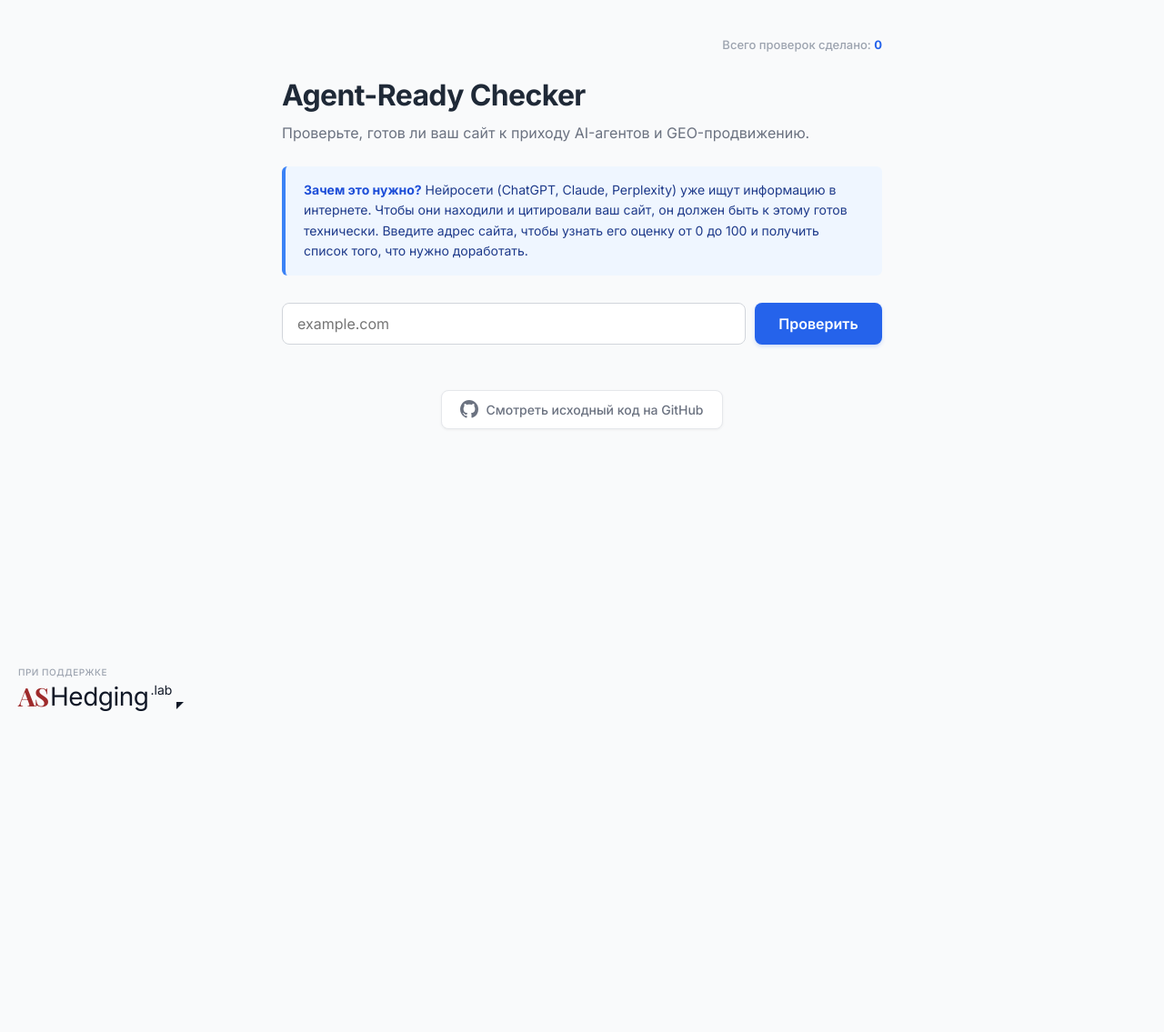
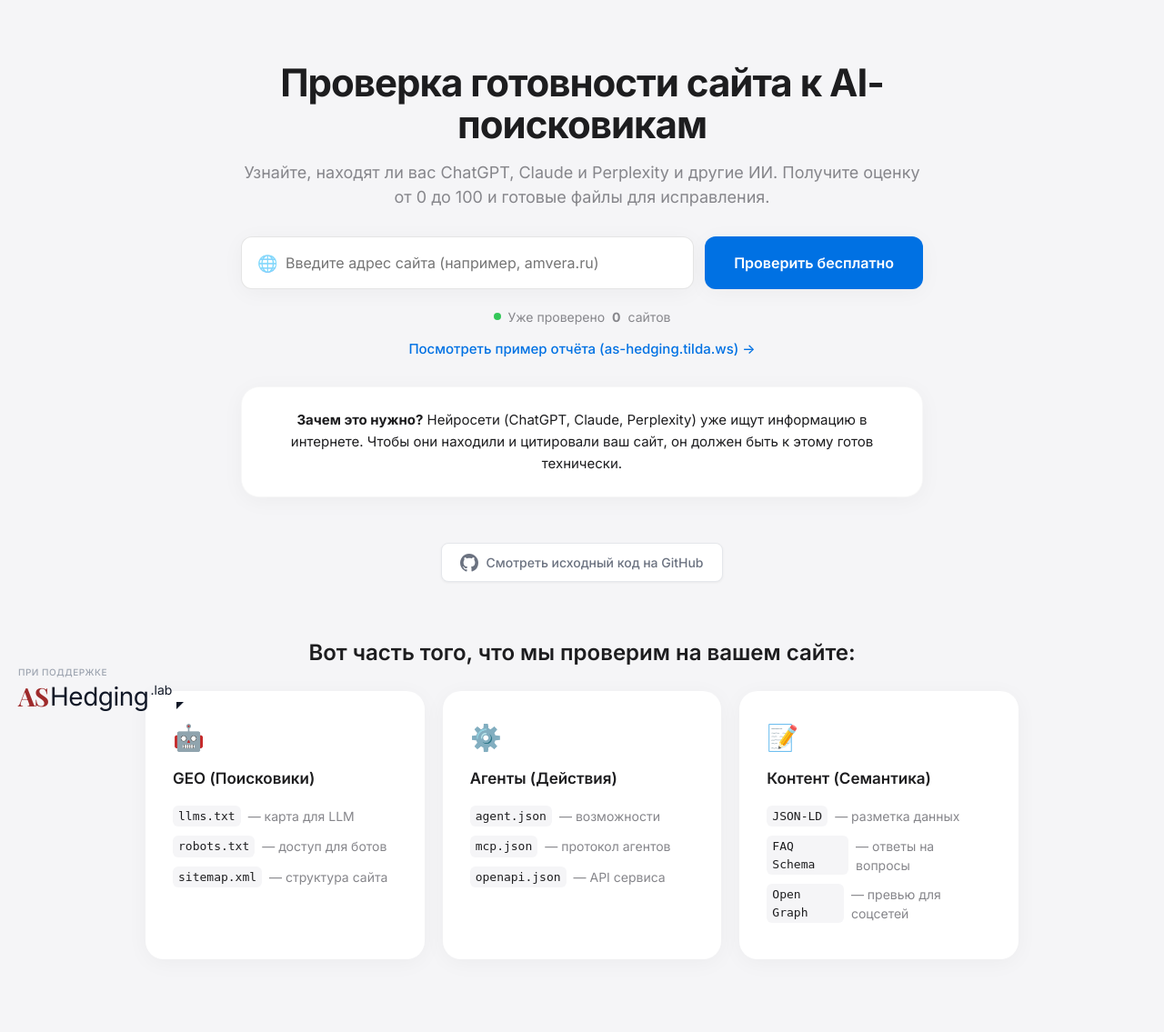
Before and after one commit to artemkoach/agent-ready-checker, a Flask app: page / in a window 1280 px wide. Shown: the whole page at 91% size. Before the commit the page ends 782 px from the top, so only its background shows below. Run offline with Flask 3, Linux system fonts and the light colour scheme; data that the repository does not hold is empty; some web fonts are replaced.

Commit message:
Краткое описание того, что изменил

```diff
--- a/app.py
+++ b/app.py
@@ -76,6 +76,9 @@ def index():
     return render_template("index.html", result=result, error=error,
                            total_checks=current_total, potential_gain=potential_gain,
                            conversion_lift=conversion_lift)
+@app.route("/demo")
+def demo():
+    return render_template("demo.html")
 
 @app.route("/download-files")
 def download_files():
@@ -85,7 +88,9 @@ def download_files():
         return "URL is required", 400
 
     home_html = _fetch(url)
-    links = _extract_links(home_html, url) if home_html else [f"- [Главная]({url}): Главная страница"]
+    links = _extract_links(home_html, url) if home_html else []
+    if not links:
+        links = [f"- [Главная]({url}): Главная страница"]
 
     # --- ГЕНЕРАЦИЯ SITEMAP.XML (С ОЧИСТКОЙ ОТ UTM) ---
     sitemap_xml = '<?xml version="1.0" encoding="UTF-8"?>\n<urlset xmlns="http://www.sitemaps.org/schemas/sitemap/0.9">\n'
--- a/checker.py
+++ b/checker.py
@@ -25,7 +25,7 @@ AI_BOT_KEYWORDS = [
 
 HEADERS = {"User-Agent": "Mozilla/5.0 (Macintosh; Intel Mac OS X 10_15_7) AppleWebKit/537.36 (KHTML, like Gecko) Chrome/120.0.0.0 Safari/537.36"}
 
-def _fetch(url: str, timeout: int = 3):
+def _fetch(url: str, timeout: int = 5):
     """Пробует скачать URL. Возвращает текст или None."""
     try:
         resp = requests.get(url, headers=HEADERS, timeout=timeout, allow_redirects=True)
--- a/templates/index.html
+++ b/templates/index.html
@@ -19,31 +19,64 @@
 
     <style>
         * { box-sizing: border-box; }
-        body { font-family: 'Inter', -apple-system, BlinkMacSystemFont, sans-serif; max-width: 700px; margin: 40px auto; padding: 0 20px; background: #f9fafb; color: #1f2937; line-height: 1.5; }
 
-        @keyframes fadeInUp { from { opacity: 0; transform: translateY(20px); } to { opacity: 1; transform: translateY(0); } }
-        @keyframes popIn { 0% { opacity: 0; transform: scale(0.9); } 100% { opacity: 1; transform: scale(1); } }
-        @keyframes glow { 0% { box-shadow: 0 0 0 0 rgba(234, 179, 8, 0.4); } 70% { box-shadow: 0 0 0 10px rgba(234, 179, 8, 0); } 100% { box-shadow: 0 0 0 0 rgba(234, 179, 8, 0); } }
+        :root {
+            --bg-color: #f5f5f7;
+            --text-main: #1d1d1f;
+            --text-muted: #86868b;
+            --primary-color: #0071e3;
+            --primary-hover: #0077ed;
+            --card-bg: #ffffff;
+            --radius-lg: 20px;
+            --radius-md: 12px;
+            --shadow-soft: 0 4px 24px rgba(0, 0, 0, 0.04);
+            --shadow-hover: 0 8px 32px rgba(0, 0, 0, 0.08);
+        }
 
-        .anim-fade { animation: fadeInUp 0.6s cubic-bezier(0.16, 1, 0.3, 1) forwards; opacity: 0; }
-        .anim-pop { animation: popIn 0.5s cubic-bezier(0.16, 1, 0.3, 1) forwards; opacity: 0; }
-        .delay-1 { animation-delay: 0.1s; }
-        .delay-2 { animation-delay: 0.2s; }
+        body {
+            font-family: 'Inter', -apple-system, BlinkMacSystemFont, sans-serif;
+            max-width: 1000px;
+            margin: 0 auto;
+            padding: 40px 20px;
+            background: var(--bg-color);
+            color: var(--text-main);
+            line-height: 1.5;
+            -webkit-font-smoothing: antialiased;
+        }
 
-        h1 { margin-bottom: 5px; font-weight: 700; letter-spacing: -0.02em; }
-        p.subtitle { color: #6b7280; margin-top: 0; margin-bottom: 25px; font-size: 16px; font-weight: 400; }
+        .main-content { max-width: 750px; margin: 0 auto; }
 
-        .info-box { background: #eff6ff; border-left: 4px solid #3b82f6; padding: 15px 20px; border-radius: 6px; margin-bottom: 30px; font-size: 14px; line-height: 1.6; color: #1e3a8a; }
-        .info-box strong { color: #1d4ed8; }
+        h1 { margin-bottom: 15px; font-weight: 700; letter-spacing: -1px; font-size: 42px; line-height: 1.1; text-align: center; }
+        p.subtitle { color: var(--text-muted); margin-top: 0; margin-bottom: 30px; font-size: 18px; font-weight: 400; text-align: center; }
 
-        form { display: flex; gap: 10px; margin-bottom: 30px; }
-        input[type="text"] { flex: 1; padding: 12px 16px; font-size: 16px; font-family: 'Inter', sans-serif; border: 1px solid #d1d5db; border-radius: 8px; outline: none; transition: all 0.2s; }
-        input[type="text"]:focus { border-color: #3b82f6; box-shadow: 0 0 0 3px rgba(59,130,246,0.15); transform: translateY(-1px); }
+        form { display: flex; gap: 12px; margin-bottom: 20px; }
+        input[type="text"] { flex: 1; padding: 18px 20px 18px 48px; font-size: 16px; font-family: 'Inter', sans-serif; border: 1px solid rgba(0,0,0,0.1); border-radius: var(--radius-md); outline: none; transition: all 0.3s; background: var(--card-bg); box-shadow: var(--shadow-soft); }
+        input[type="text"]:focus { border-color: var(--primary-color); box-shadow: 0 0 0 4px rgba(0, 113, 227, 0.15); }
 
-        button { padding: 12px 24px; font-size: 16px; font-family: 'Inter', sans-serif; background: #2563eb; color: white; border: none; border-radius: 8px; cursor: pointer; font-weight: 600; display: flex; align-items: center; justify-content: center; min-width: 140px; transition: all 0.2s; box-shadow: 0 2px 4px rgba(37,99,235,0.2); }
-        button:hover:not(:disabled) { background: #1d4ed8; transform: translateY(-1px); box-shadow: 0 4px 8px rgba(37,99,235,0.3); }
-        button:active:not(:disabled) { transform: translateY(1px); box-shadow: 0 1px 2px rgba(37,99,235,0.2); }
+        button { padding: 18px 32px; font-size: 16px; font-family: 'Inter', sans-serif; background: var(--primary-color); color: white; border: none; border-radius: var(--radius-md); cursor: pointer; font-weight: 600; display: flex; align-items: center; justify-content: center; min-width: 160px; transition: all 0.2s; box-shadow: var(--shadow-soft); }
+        button:hover:not(:disabled) { background: var(--primary-hover); transform: translateY(-1px); box-shadow: var(--shadow-hover); }
         button:disabled { background: #93c5fd; cursor: not-allowed; box-shadow: none; }
+
+        .info-box { background: var(--card-bg); border-radius: var(--radius-lg); padding: 24px 30px; margin-bottom: 30px; font-size: 15px; line-height: 1.6; color: var(--text-main); box-shadow: var(--shadow-soft); border: 1px solid rgba(0,0,0,0.03); text-align: center; }
+
+        /* Стили для карточек внизу */
+        .features-section { margin-top: 60px; padding-bottom: 40px; }
+        .features-title { font-size: 24px; font-weight: 600; margin-bottom: 24px; text-align: center; }
+        .features-grid { display: grid; grid-template-columns: repeat(3, 1fr); gap: 20px; }
+        .feature-card { background: var(--card-bg); padding: 30px; border-radius: var(--radius-lg); box-shadow: var(--shadow-soft); transition: transform 0.3s ease, box-shadow 0.3s ease; }
+        .feature-card:hover { transform: translateY(-4px); box-shadow: var(--shadow-hover); }
+        .feature-icon { font-size: 28px; margin-bottom: 12px; }
+        .feature-card h3 { font-size: 17px; font-weight: 600; margin-bottom: 16px; margin-top: 0; }
+        .feature-list { list-style: none; padding: 0; margin: 0; }
+        .feature-list li { font-size: 14px; color: var(--text-muted); margin-bottom: 10px; display: flex; align-items: center; }
+        .feature-list code { background: #f5f5f7; padding: 2px 6px; border-radius: 6px; font-family: monospace; color: var(--text-main); margin-right: 8px; font-size: 13px; }
+
+        @media (max-width: 768px) {
+            h1 { font-size: 32px; }
+            form { flex-direction: column; }
+            button { width: 100%; }
+            .features-grid { grid-template-columns: 1fr; }
+        }
 
         .score-box { background: white; padding: 30px 20px; border-radius: 12px; box-shadow: 0 4px 20px rgba(0,0,0,0.04); margin-bottom: 25px; text-align: center; border: 1px solid #f3f4f6; }
         .score-number { font-family: 'Playfair Display', serif; font-size: 64px; font-weight: 700; color: #111827; line-height: 1; margin: 10px 0; }
@@ -104,25 +137,31 @@
         <div class="loading-note">ИИ анализирует контент и генерирует файлы. Пожалуйста, подождите 5–10 секунд.</div>
     </div>
 
-    <div class="anim-fade" style="text-align: right; font-size: 13px; color: #9ca3af; margin-bottom: 10px; font-weight: 500;">
-        Всего проверок сделано: <strong style="color: #2563eb;">{{ total_checks }}</strong>
-    </div>
+    <div class="main-content">
+        <div class="anim-fade">
+            <h1>Проверка готовности сайта к AI-поисковикам</h1>
+            <p class="subtitle">Узнайте, находят ли вас ChatGPT, Claude и Perplexity и другие ИИ. Получите оценку от 0 до 100 и готовые файлы для исправления.</p>
+        </div>
 
-    <div class="anim-fade">
-        <h1>Agent-Ready Checker</h1>
-        <p class="subtitle">Проверьте, готов ли ваш сайт к приходу AI-агентов и GEO-продвижению.</p>
-    </div>
+        <form method="POST" id="checker-form" onsubmit="showLoading()" class="anim-fade delay-2" style="position: relative;">
+            <div style="position: absolute; left: 18px; top: 50%; transform: translateY(-50%); font-size: 18px; opacity: 0.5; pointer-events: none;">🌐</div>
+            <input type="text" name="url" placeholder="Введите адрес сайта (например, amvera.ru)" value="{{ request.form.url or '' }}" required>
+            <button type="submit" id="submit-btn">
+                <span id="btn-text">Проверить бесплатно</span>
+            </button>
+        </form>
 
-    <div class="info-box anim-fade delay-1">
-        <strong>Зачем это нужно?</strong> Нейросети (ChatGPT, Claude, Perplexity) уже ищут информацию в интернете. Чтобы они находили и цитировали ваш сайт, он должен быть к этому готов технически. Введите адрес сайта, чтобы узнать его оценку от 0 до 100 и получить список того, что нужно доработать.
-    </div>
+        <div class="anim-fade delay-2" style="text-align: center; margin-bottom: 30px;">
+            <div style="display: flex; align-items: center; justify-content: center; gap: 8px; font-size: 14px; color: var(--text-muted); margin-bottom: 12px;">
+                <span style="width: 8px; height: 8px; background-color: #34c759; border-radius: 50%; display: inline-block;"></span>
+                Уже проверено <b>{{ total_checks }}</b> сайтов
+            </div>
+            <a href="/demo" style="color: var(--primary-color); text-decoration: none; font-size: 15px; font-weight: 500;">Посмотреть пример отчёта (as-hedging.tilda.ws) →</a>
+        </div>
 
-    <form method="POST" id="checker-form" onsubmit="showLoading()" class="anim-fade delay-2">
-        <input type="text" name="url" placeholder="example.com" value="{{ request.form.url or '' }}" required>
-        <button type="submit" id="submit-btn">
-            <span id="btn-text">Проверить</span>
-        </button>
-    </form>
+        <div class="info-box anim-fade delay-1">
+            <strong style="color: var(--text-main);">Зачем это нужно?</strong> Нейросети (ChatGPT, Claude, Perplexity) уже ищут информацию в интернете. Чтобы они находили и цитировали ваш сайт, он должен быть к этому готов технически.
+        </div>
 
     {% if error %}
         <div class="error anim-pop">{{ error }}</div>
@@ -279,6 +318,43 @@
             }, 5000);
         }
     </script>
+        </div> <!-- ЗАКРЫВАЕМ main-content -->
+
+    <section class="features-section anim-fade">
+        <div class="features-title">Вот часть того, что мы проверим на вашем сайте:</div>
+
+        <div class="features-grid">
+            <div class="feature-card">
+                <div class="feature-icon">🤖</div>
+                <h3>GEO (Поисковики)</h3>
+                <ul class="feature-list">
+                    <li><code>llms.txt</code> — карта для LLM</li>
+                    <li><code>robots.txt</code> — доступ для ботов</li>
+                    <li><code>sitemap.xml</code> — структура сайта</li>
+                </ul>
+            </div>
+
+            <div class="feature-card">
+                <div class="feature-icon">⚙️</div>
+                <h3>Агенты (Действия)</h3>
+                <ul class="feature-list">
+                    <li><code>agent.json</code> — возможности</li>
+                    <li><code>mcp.json</code> — протокол агентов</li>
+                    <li><code>openapi.json</code> — API сервиса</li>
+                </ul>
+            </div>
+
+            <div class="feature-card">
+                <div class="feature-icon">📝</div>
+                <h3>Контент (Семантика)</h3>
+                <ul class="feature-list">
+                    <li><code>JSON-LD</code> — разметка данных</li>
+                    <li><code>FAQ Schema</code> — ответы на вопросы</li>
+                    <li><code>Open Graph</code> — превью для соцсетей</li>
+                </ul>
+            </div>
+        </div>
+    </section>
 
     <!-- Логотип AS Hedging Lab (ОСТАВЛЕН БЕЗ ИЗМЕНЕНИЙ) -->
     <div style="position: fixed; bottom: 20px; left: 20px; display: flex; flex-direction: column; z-index: 1000; pointer-events: none;">
```
Also changed, not shown: templates/demo.html (added, +113 -0 lines).
